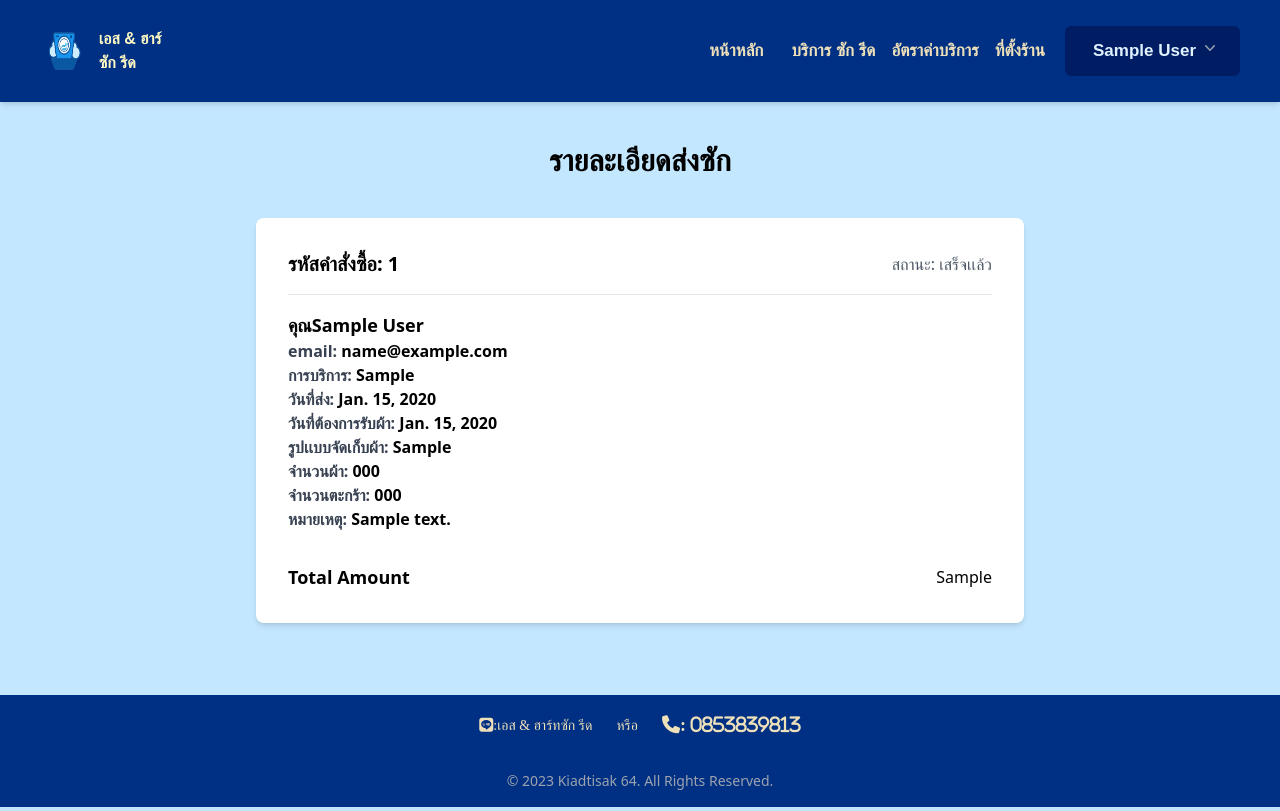
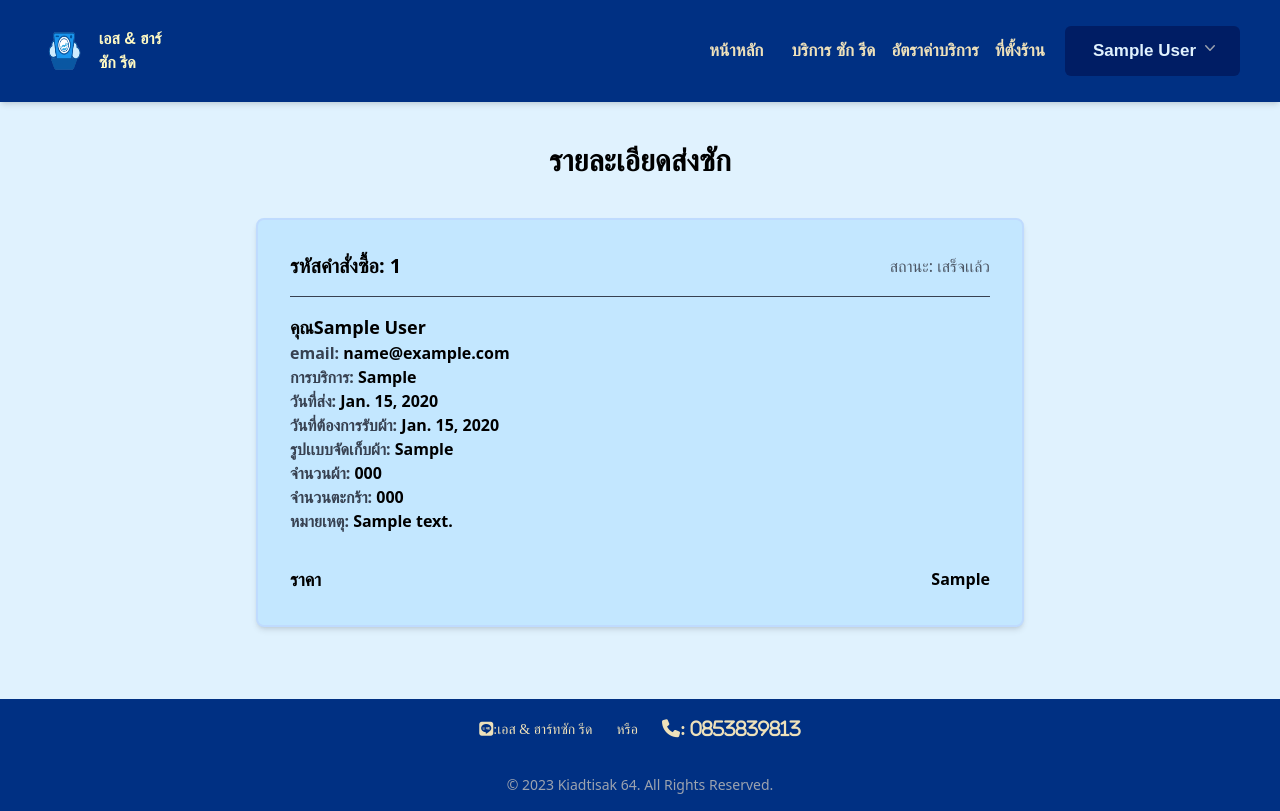
Before and after one commit to KiadtisakTh/MyProject, a Django app: page /table_list/detail/1 in a window 1280 px wide. Run offline with Django 4.2, Linux system fonts and the light colour scheme; a user stored in the database is signed in; tables that the repository leaves empty hold one stand-in row (values such as "Sample post"); some libraries are stand-ins or nearby versions.

Commit message:
เเก้ไข Detail เล็กน้อย

```diff
--- a/myproject/form_service/templates/detail.html
+++ b/myproject/form_service/templates/detail.html
@@ -5,15 +5,14 @@
 {% block content %}
 
 <div class="flex-grow">
-    <body style="background-color: #c3e7ff;">
-        <div class="container mx-auto py-10">
+        <div class="container mx-auto py-10 ">
             <h1 class="text-3xl font-bold text-center mb-10">รายละเอียดส่งซัก</h1>
-            <div class="max-w-3xl mx-auto bg-white p-8 rounded-lg shadow-md">
+            <div class="max-w-3xl mx-auto bg-[#c3e7ff] p-8 rounded-lg  border-2 shadow-md border-blue-200">
                 <div class="flex items-center justify-between mb-4">
                     <h2 class="text-xl font-bold">รหัสคำสั่งซื้อ: {{order.id}}</h2>
                     <span class="text-gray-600">สถานะ: {{order.get_status_display}}</span>
                 </div>
-                <hr class="my-4">
+                <hr class="h-px my-4 bg-gray-700 border-0">
 
                 <div class="flex items-center mb-4">
                     <div>
@@ -32,14 +31,13 @@
 
 
                 <div class="flex justify-between items-center mt-8">
-                    <h3 class="text-lg font-bold">Total Amount</h3>
-                    {{order.admin_price}}
+                    <h3 class="text-lg font-bold">ราคา</h3>
+                    <a class="text-black font-semibold hover:text-gray-600">{{order.admin_price}}</a>
 
                 </div>
 
             </div>
         </div>
-    </body>
 
 </div>
 {% endblock %}
--- a/myproject/user_login/templates/Login.html
+++ b/myproject/user_login/templates/Login.html
@@ -8,7 +8,7 @@
 <div class="flex min-h-full flex-col justify-center px-6 py-12 lg:px-8 bg-sky-100 ">
     <div class="sm:mx-auto sm:w-full sm:max-w-sm">
       <img class="mx-auto h-[10rem] w-auto" src="{% static 'web_app/Image/laundryLogo.png' %}" alt="Your Company">
-      <h2 class=" text-center text-2xl font-bold leading-9 tracking-tight text-gray-900">Sign in to your account</h2>
+      <h2 class=" text-center text-2xl font-bold leading-9 tracking-tight text-gray-900">เข้าสู่ระบบ</h2>
     </div>
 
     <div class="mt-1 sm:mx-auto sm:w-full sm:max-w-sm">
```
